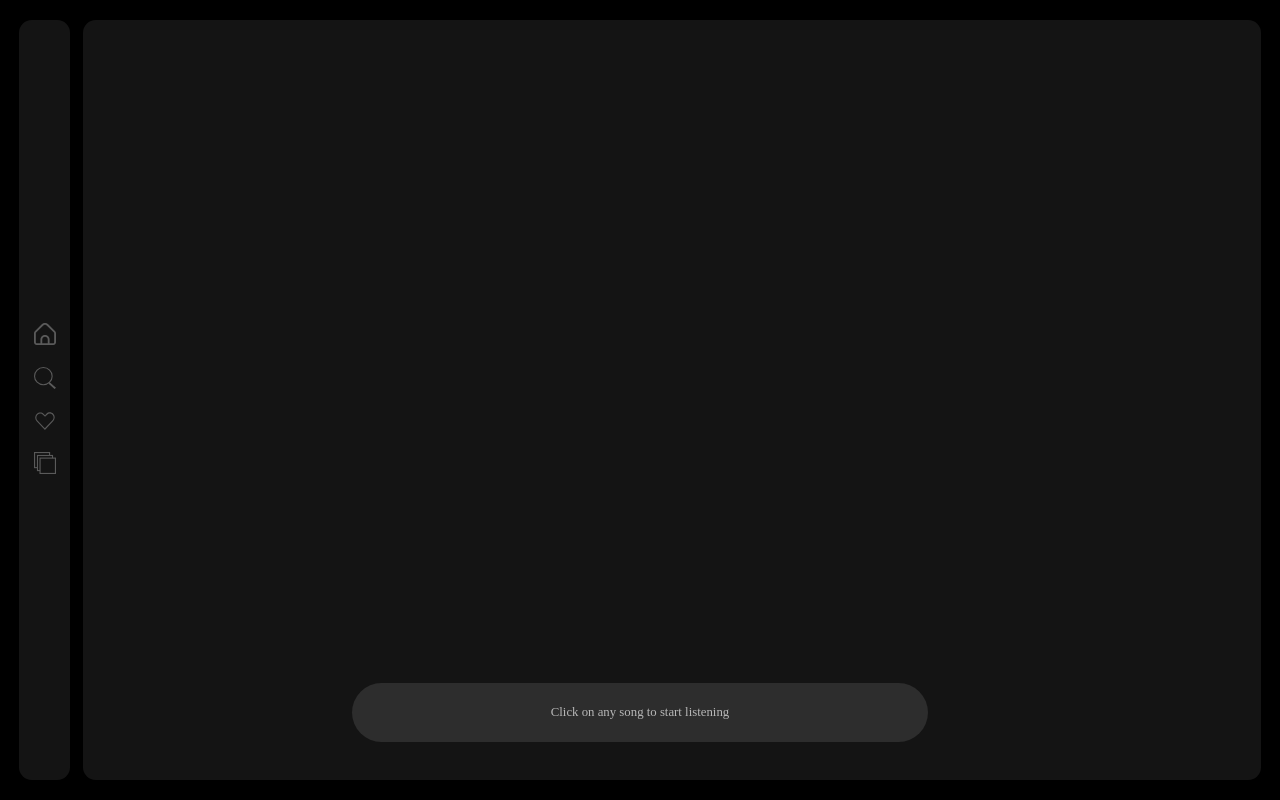
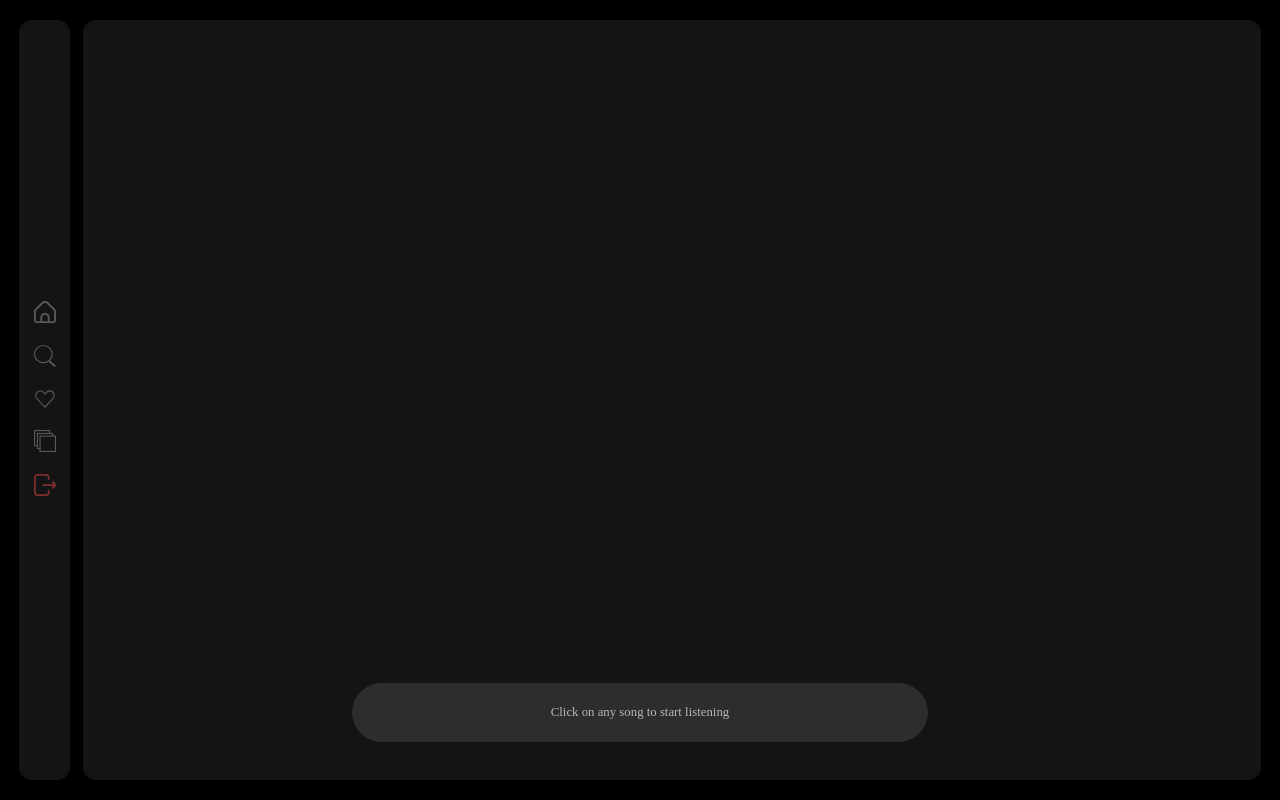
Before and after one commit to duckdev-d/openmusic-frontend, a React (Vite) app: page / in a window 1280 px wide. Built offline with nearby package versions, Linux system fonts and the light colour scheme; no server answers; sample sign-in values are in the browser's storage; a web font is replaced by a local one.

Commit message:
add logout button and its logic

```diff
--- a/src/components/Menu/Menu.tsx
+++ b/src/components/Menu/Menu.tsx
@@ -7,6 +7,7 @@ import favouritesActive from "../../assets/favourites-primary.svg";
 import favouritesDisabled from "../../assets/favourites-secondary.svg";
 import playlistsActive from "../../assets/playlists-primary.svg";
 import playlistsDisabled from "../../assets/playlists-secondary.svg";
+import logout from "../../assets/logout.svg";
 import "./Menu.css";
 
 interface Props {
@@ -15,6 +16,10 @@ interface Props {
   height: string;
   borderRadius: string;
   gap: string;
+}
+
+function clearJwt() {
+  localStorage.removeItem("jwt");
 }
 
 export default function Menu({
@@ -37,6 +42,12 @@ export default function Menu({
       activeIcon: playlistsActive,
       disabledIcon: playlistsDisabled,
     },
+    {
+      path: "/login",
+      activeIcon: logout,
+      disabledIcon: logout,
+      onClick: clearJwt,
+    },
   ];
 
   return (
@@ -49,10 +60,12 @@ export default function Menu({
         gap: gap,
       }}
     >
-      {menuItems.map(({ path, activeIcon, disabledIcon }) => (
+      {menuItems.map(
+        ({ path, activeIcon, disabledIcon, onClick = undefined }) => (
           <NavLink draggable="false" key={path} to={path}>
             {({ isActive }) => (
               <img
+                onClick={onClick}
                 src={isActive ? activeIcon : disabledIcon}
                 style={{ width: iconWidth }}
                 alt=""
@@ -60,7 +73,8 @@ export default function Menu({
               />
             )}
           </NavLink>
-      ))}
+        )
+      )}
     </div>
   );
 }
```
Also changed, not shown: src/assets/logout.svg (added). Lines whose indentation alone changed are shown as unchanged.
